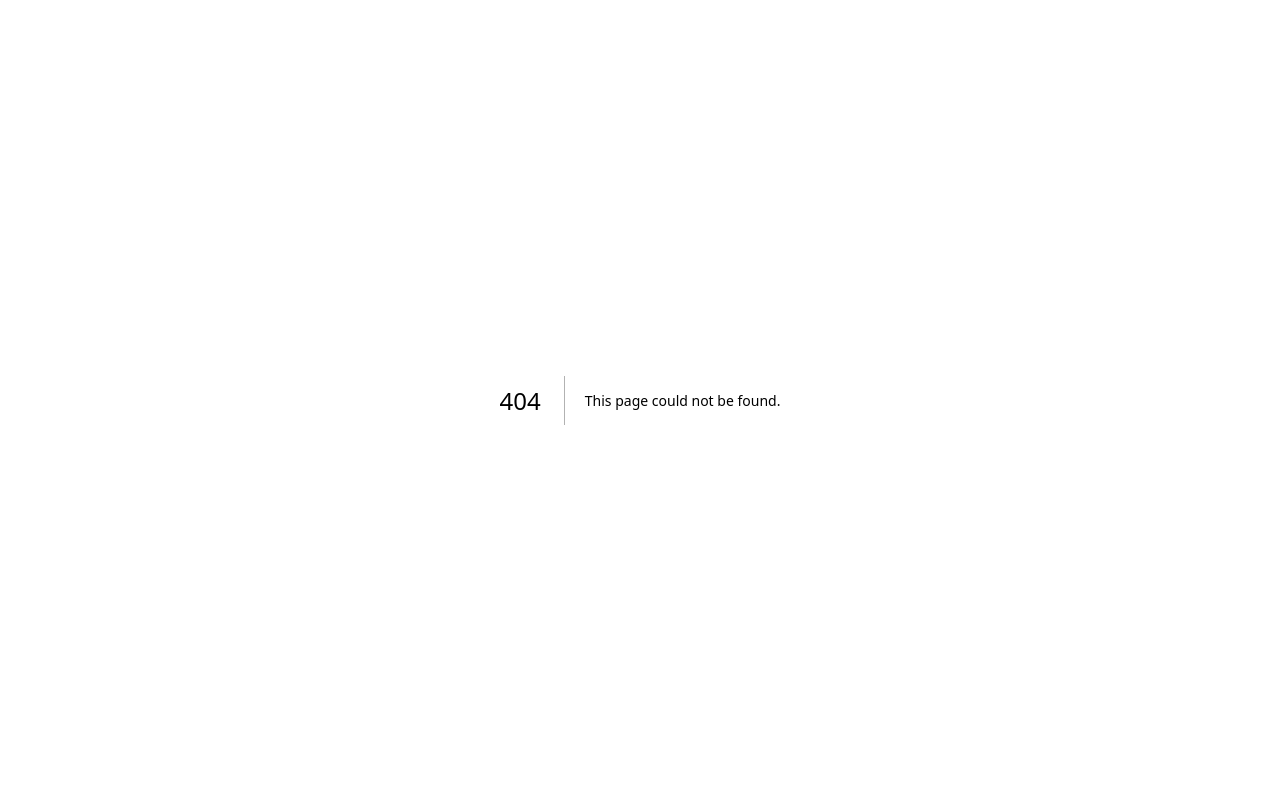
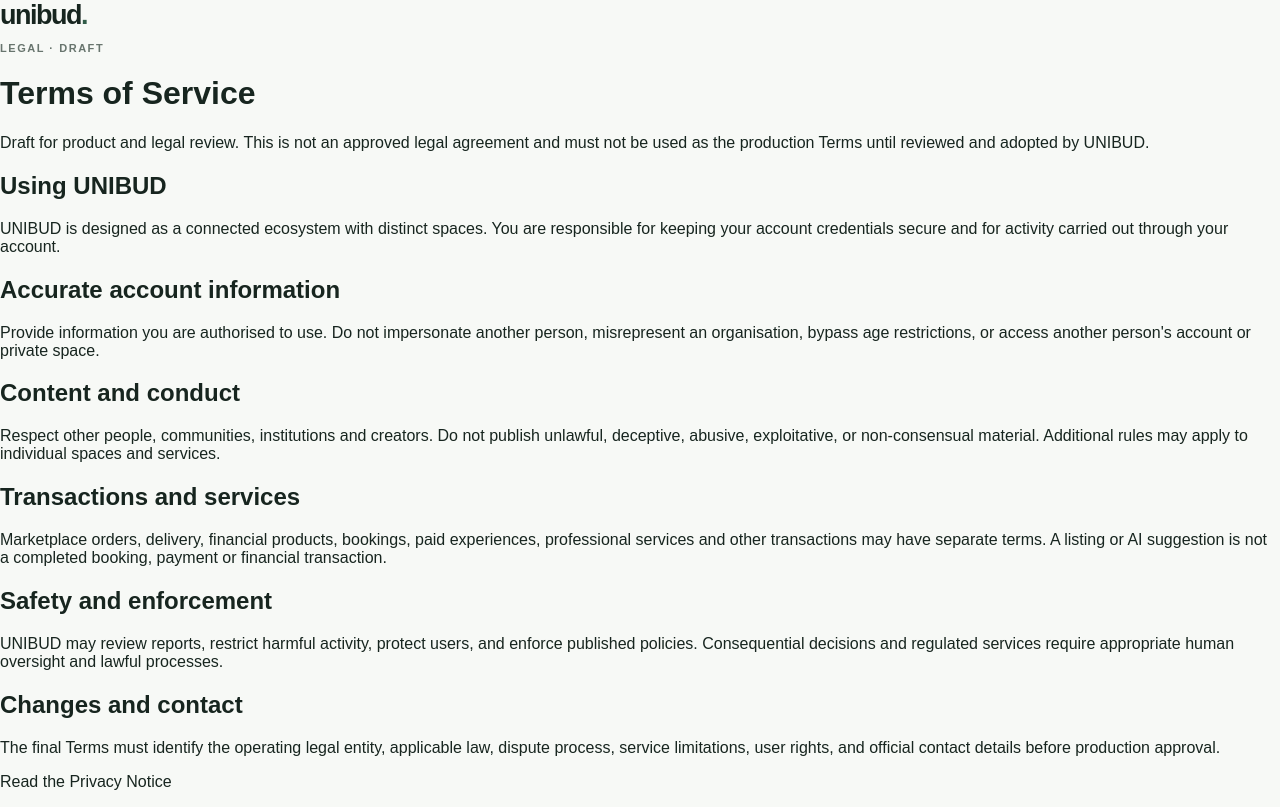
Before and after one commit to iamtheoracle/unibud, a Next.js app in the folder apps/web/: page /legal/terms in a window 1280 px wide. Before the commit this address had no page. Built offline with nearby package versions, Linux system fonts and the light colour scheme.

Commit message:
docs(legal): add draft terms notice for onboarding review

```diff
--- /dev/null
+++ b/apps/web/src/app/legal/terms/page.tsx
@@ -0,0 +1,15 @@
+import Link from "next/link";
+
+export default function TermsPage(){
+ return <main className="legal-page"><Link href="/signup" className="wordmark">unibud<span>.</span></Link>
+  <p className="eyebrow">Legal · Draft</p><h1>Terms of Service</h1>
+  <p className="legal-warning">Draft for product and legal review. This is not an approved legal agreement and must not be used as the production Terms until reviewed and adopted by UNIBUD.</p>
+  <h2>Using UNIBUD</h2><p>UNIBUD is designed as a connected ecosystem with distinct spaces. You are responsible for keeping your account credentials secure and for activity carried out through your account.</p>
+  <h2>Accurate account information</h2><p>Provide information you are authorised to use. Do not impersonate another person, misrepresent an organisation, bypass age restrictions, or access another person's account or private space.</p>
+  <h2>Content and conduct</h2><p>Respect other people, communities, institutions and creators. Do not publish unlawful, deceptive, abusive, exploitative, or non-consensual material. Additional rules may apply to individual spaces and services.</p>
+  <h2>Transactions and services</h2><p>Marketplace orders, delivery, financial products, bookings, paid experiences, professional services and other transactions may have separate terms. A listing or AI suggestion is not a completed booking, payment or financial transaction.</p>
+  <h2>Safety and enforcement</h2><p>UNIBUD may review reports, restrict harmful activity, protect users, and enforce published policies. Consequential decisions and regulated services require appropriate human oversight and lawful processes.</p>
+  <h2>Changes and contact</h2><p>The final Terms must identify the operating legal entity, applicable law, dispute process, service limitations, user rights, and official contact details before production approval.</p>
+  <p><Link href="/legal/privacy">Read the Privacy Notice</Link></p>
+ </main>;
+}
```
